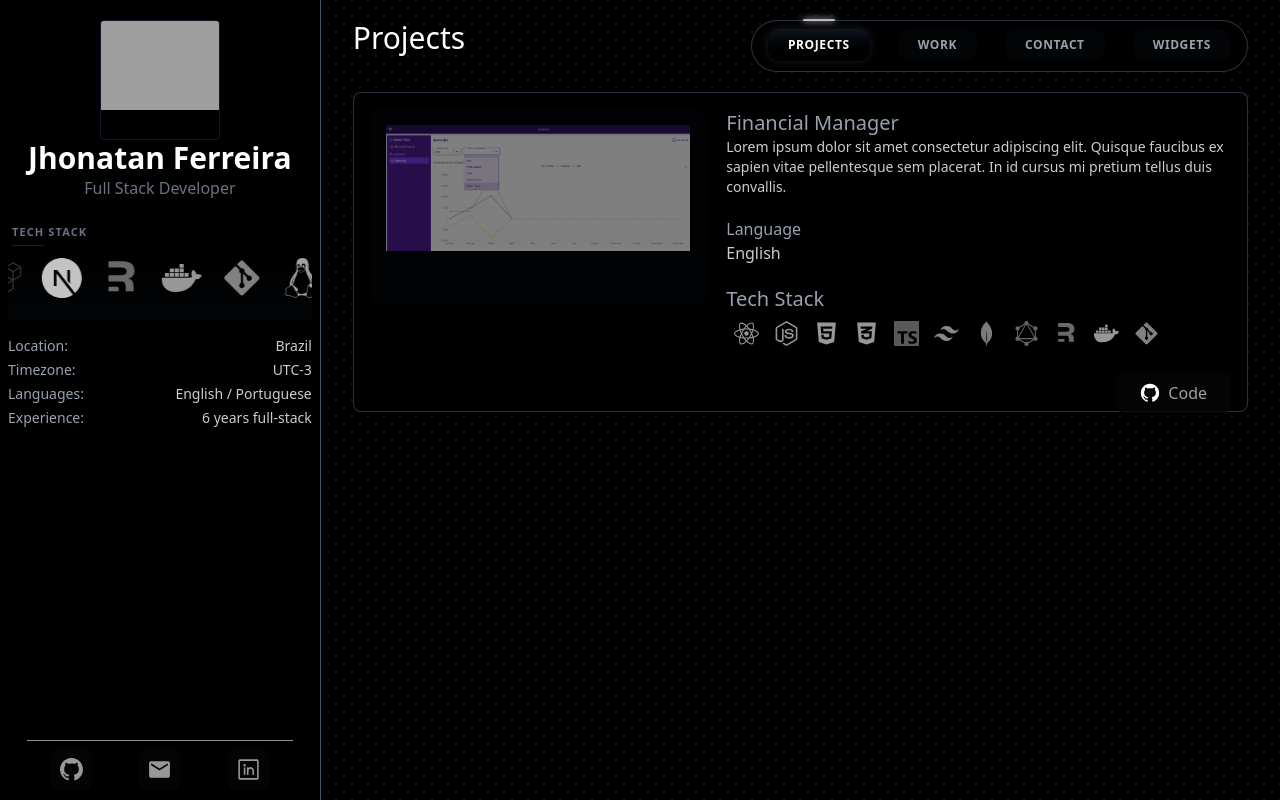
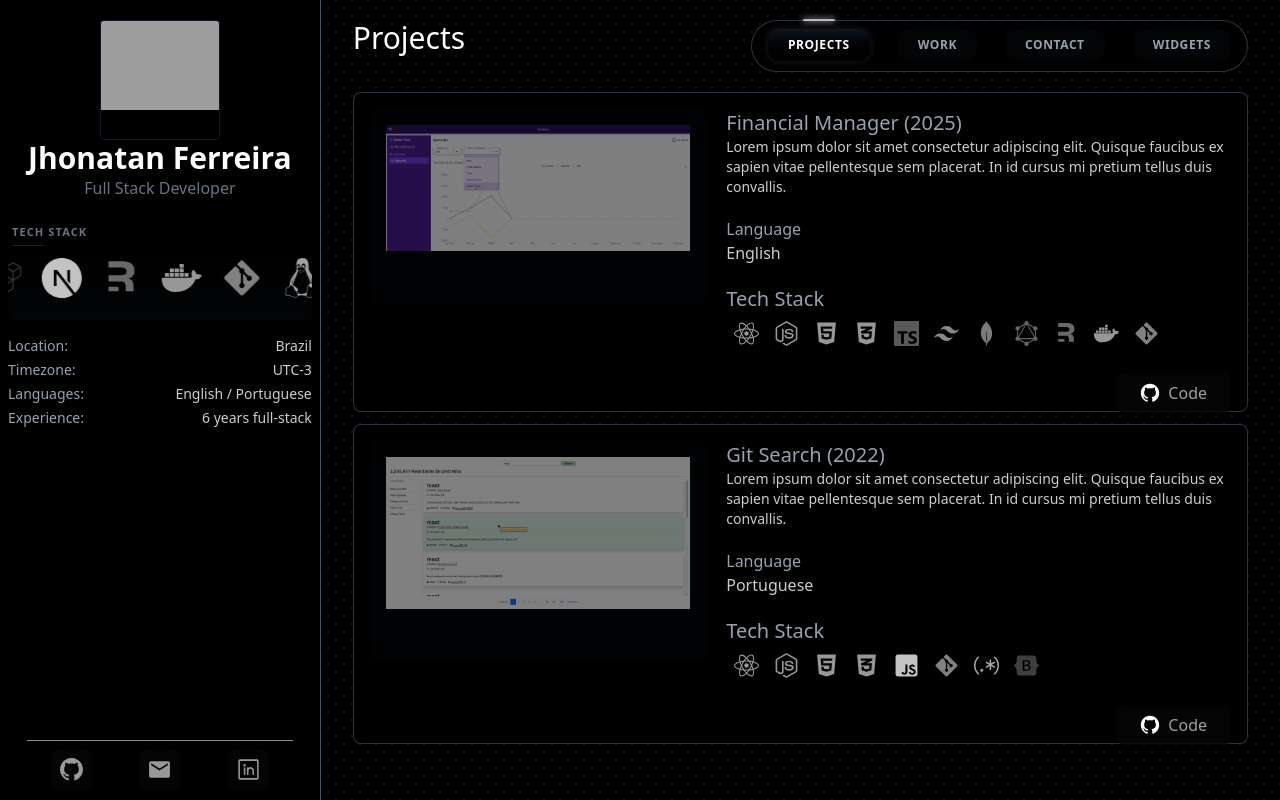
Before and after one commit to jhonatanAlanFerreira/portfolio, a Next.js app: page / in a window 1280 px wide. Built offline with nearby package versions, Linux system fonts and the light colour scheme; grey boxes are pictures that could not be loaded.

Commit message:
add git search project

```diff
--- a/components/pageComponents/ProjectsData.tsx
+++ b/components/pageComponents/ProjectsData.tsx
@@ -23,11 +23,12 @@ import {
   SiLaravel,
   SiNextdotjs,
   SiMysql,
+  SiBootstrap,
 } from "react-icons/si";
 
 export const ProjectsData = [
   {
-    name: "Financial Manager",
+    name: "Financial Manager (2025)",
     language: "English",
     gif: "/financial_manager.gif",
     gifAlt: "Finalcial Manager Screen Recorded",
@@ -96,4 +97,58 @@ export const ProjectsData = [
       },
     ],
   },
+  {
+    name: "Git Search (2022)",
+    language: "Portuguese",
+    gif: "/git_search.png",
+    gifAlt: "Git Search Screen",
+    img: "/git_search.png",
+    imgAlt: "Git Search Screen",
+    sourceCode: "https://github.com/jhonatanAlanFerreira/Git-Search",
+    description: `Lorem ipsum dolor sit amet consectetur adipiscing elit. Quisque
+                faucibus ex sapien vitae pellentesque sem placerat. In id cursus
+                mi pretium tellus duis convallis.`,
+    stackIcons: [
+      {
+        icon: <FaReact className="text-sky-400" />,
+        name: "React",
+        link: "https://react.dev/",
+      },
+      {
+        icon: <FaNodeJs className="text-green-500" />,
+        name: "Node.js",
+        link: "https://nodejs.org/en/docs",
+      },
+      {
+        icon: <FaHtml5 className="text-orange-400" />,
+        name: "HTML5",
+        link: "https://developer.mozilla.org/docs/Web/HTML",
+      },
+      {
+        icon: <FaCss3Alt className="text-blue-400" />,
+        name: "CSS3",
+        link: "https://developer.mozilla.org/docs/Web/CSS",
+      },
+      {
+        icon: <FaJsSquare className="text-yellow-400" />,
+        name: "JavaScript",
+        link: "https://developer.mozilla.org/docs/Web/JavaScript",
+      },
+      {
+        icon: <FaGitAlt className="text-orange-500" />,
+        name: "Git",
+        link: "https://git-scm.com/doc",
+      },
+      {
+        icon: <BsRegex className="text-teal-400" />,
+        name: "Regex",
+        link: "https://developer.mozilla.org/docs/Web/JavaScript/Guide/Regular_expressions",
+      },
+      {
+        icon: <SiBootstrap className="text-purple-600" />,
+        name: "Bootstrap",
+        link: "https://getbootstrap.com/docs/",
+      },
+    ],
+  },
 ];
```
Also changed, not shown: public/git_search.png (added).
